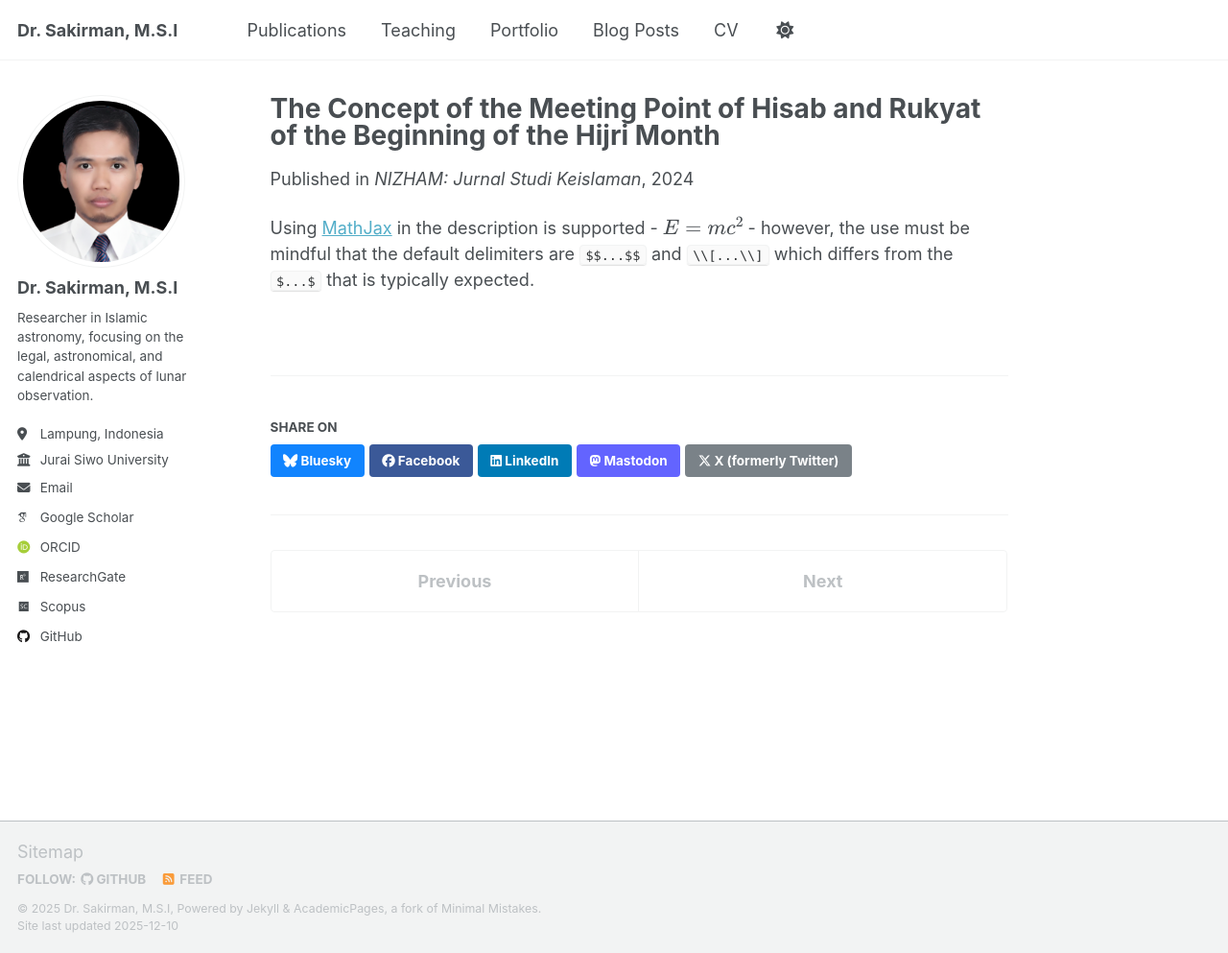
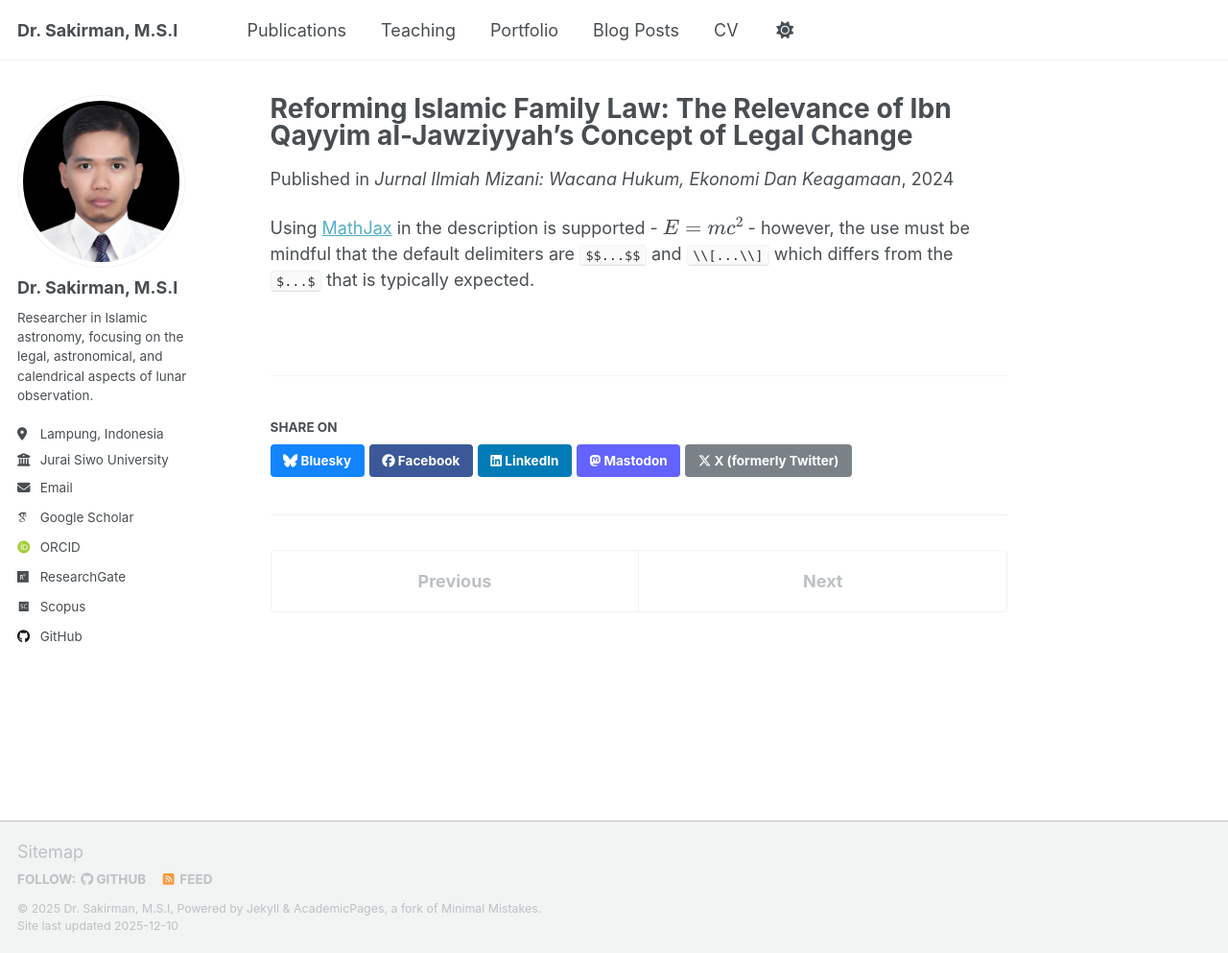
Before and after one commit to sakir-man/sakir-man.github.io, a Jekyll site: the page built from _publications/2025-06-08-paper-title-number-5.md, in a window 1280 px wide and 993 px high. Shown: the whole window at 96% size. Built offline with Jekyll 4.4.1, drawn with Linux system fonts in a browser that asks for light colours; some web fonts are replaced; a script that is not in the unit is left out.

Commit message:
Update 2025-06-08-paper-title-number-5.md

```diff
--- a/_publications/2025-06-08-paper-title-number-5.md
+++ b/_publications/2025-06-08-paper-title-number-5.md
@@ -1,11 +1,11 @@
 ---
-title: "The Concept of the Meeting Point of Hisab and Rukyat of the Beginning of the Hijri Month"
+title: "Reforming Islamic Family Law: The Relevance of Ibn Qayyim al-Jawziyyah's Concept of Legal Change"
 collection: publications
 category: conferences
 permalink: /publication/2024-02-17-paper-title-number-4
-excerpt: 'Author: Sakirman'
+excerpt: 'Author: Ayu Sari Ningsih, Nawa Angkasa, Nency Dela Oktora, Sakirman Sakirman, Nyimas Lidya Putri Pertiwi, Ananto Triwibowo'
 date: 2024-02-17
-venue: 'NIZHAM: Jurnal Studi Keislaman'
+venue: 'Jurnal Ilmiah Mizani: Wacana Hukum, Ekonomi Dan Keagamaan'
 paperurl: 'https://e-journal.metrouniv.ac.id/nizham/article/view/9177/3798'
 ---
 
```
